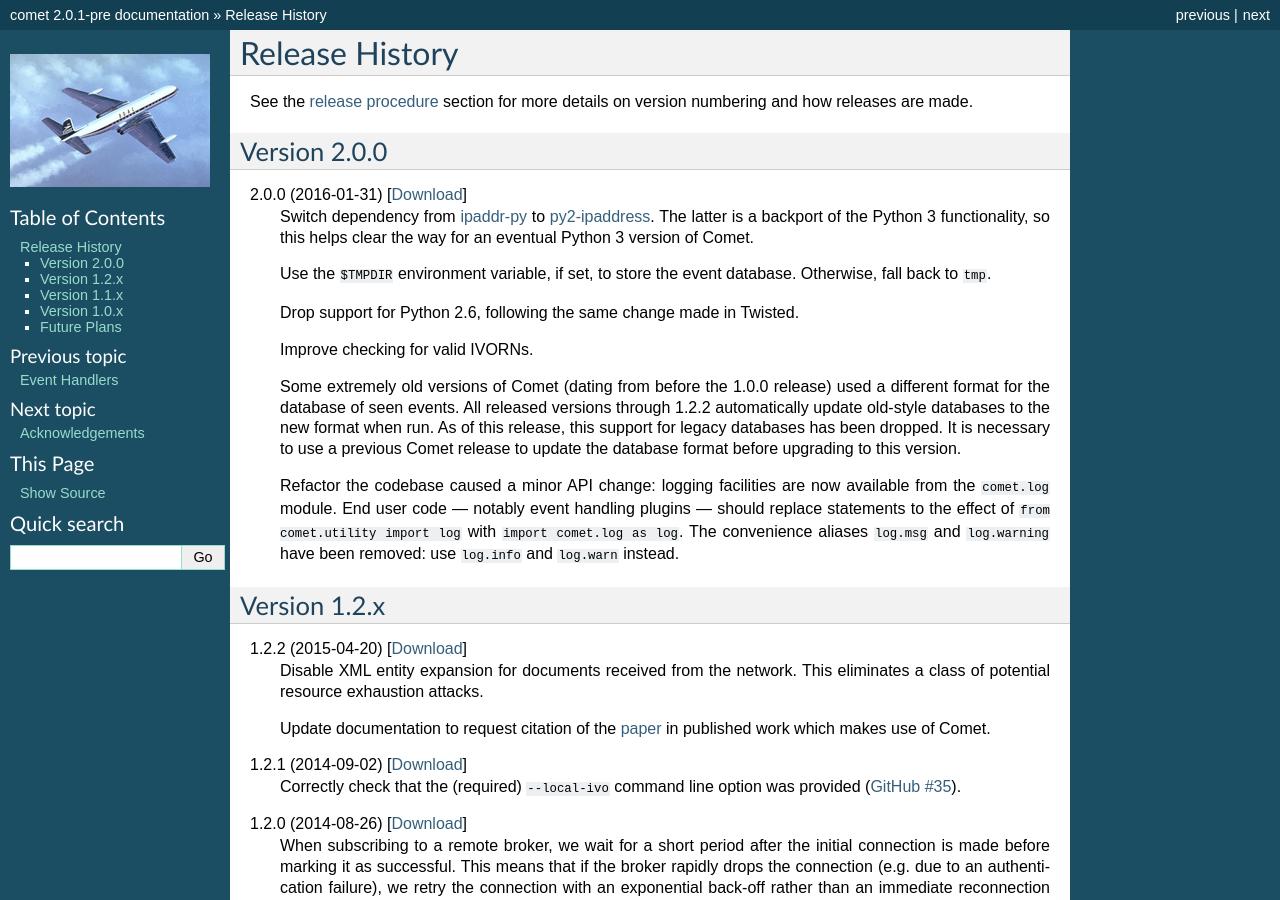
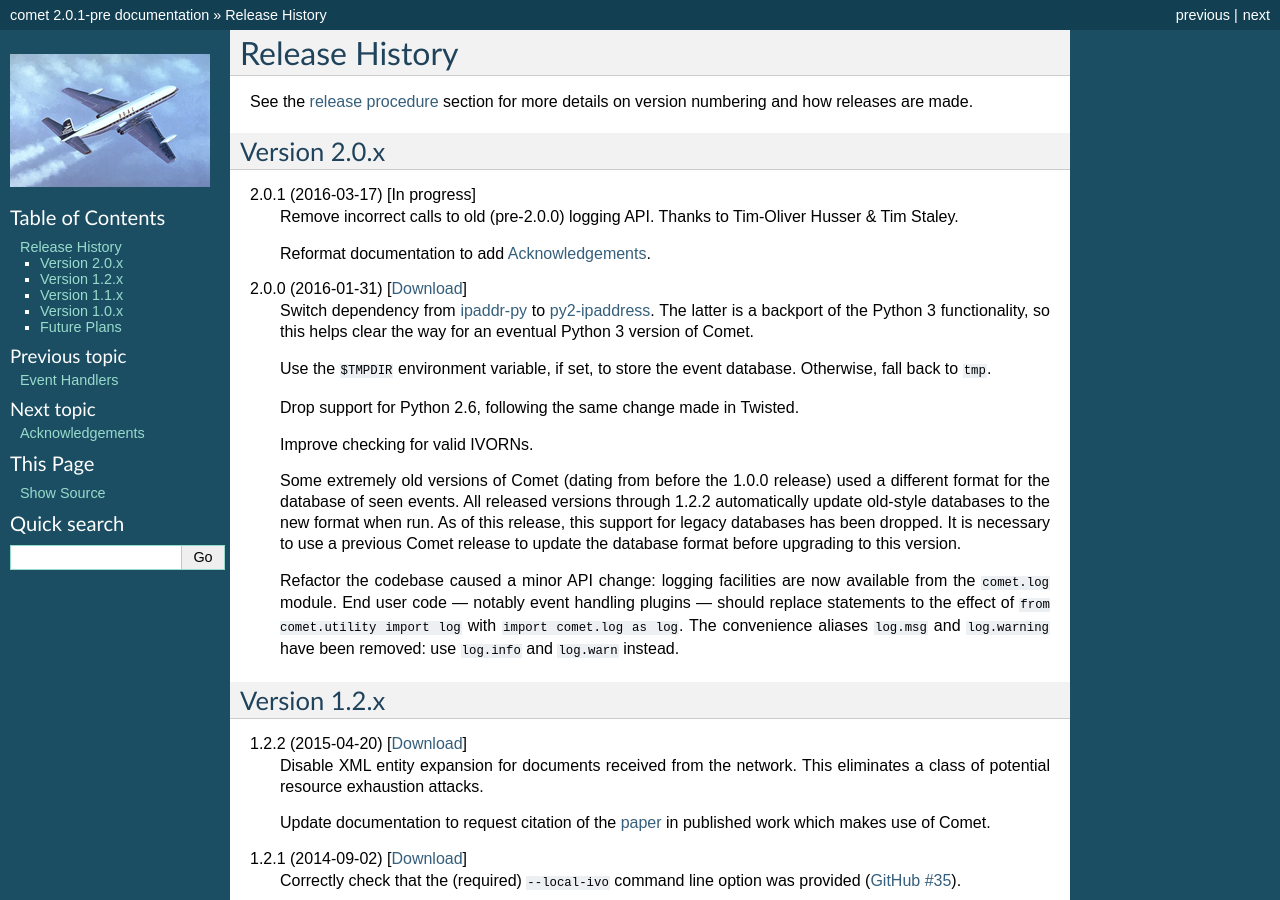
Before and after one commit to jdswinbank/Comet, a Sphinx documentation site: the page built from docs/history.rst, in a window 1280 px wide and 900 px high. Built offline with Sphinx 7.4.7, drawn with Linux system fonts in a browser that asks for light colours.

Commit message:
Update changelog for 2.0.1.

```diff
--- a/docs/credits.rst
+++ b/docs/credits.rst
@@ -1,3 +1,5 @@
+.. _credits:
+
 Acknowledgements
 ================
 
--- a/docs/history.rst
+++ b/docs/history.rst
@@ -6,8 +6,14 @@ Release History
 See the :ref:`release procedure <sec-release>` section for more details on
 version numbering and how releases are made.
 
-Version 2.0.0
+Version 2.0.x
 -------------
+
+2.0.1 (2016-03-17) [In progress]
+    Remove incorrect calls to old (pre-2.0.0) logging API. Thanks to
+    Tim-Oliver Husser & Tim Staley.
+
+    Reformat documentation to add :ref:`credits`.
 
 2.0.0 (2016-01-31) [`Download <//github.com/jdswinbank/Comet/tarball/2.0.0>`__]
     Switch dependency from `ipaddr-py`_ to `py2-ipaddress`_. The latter is a
```
